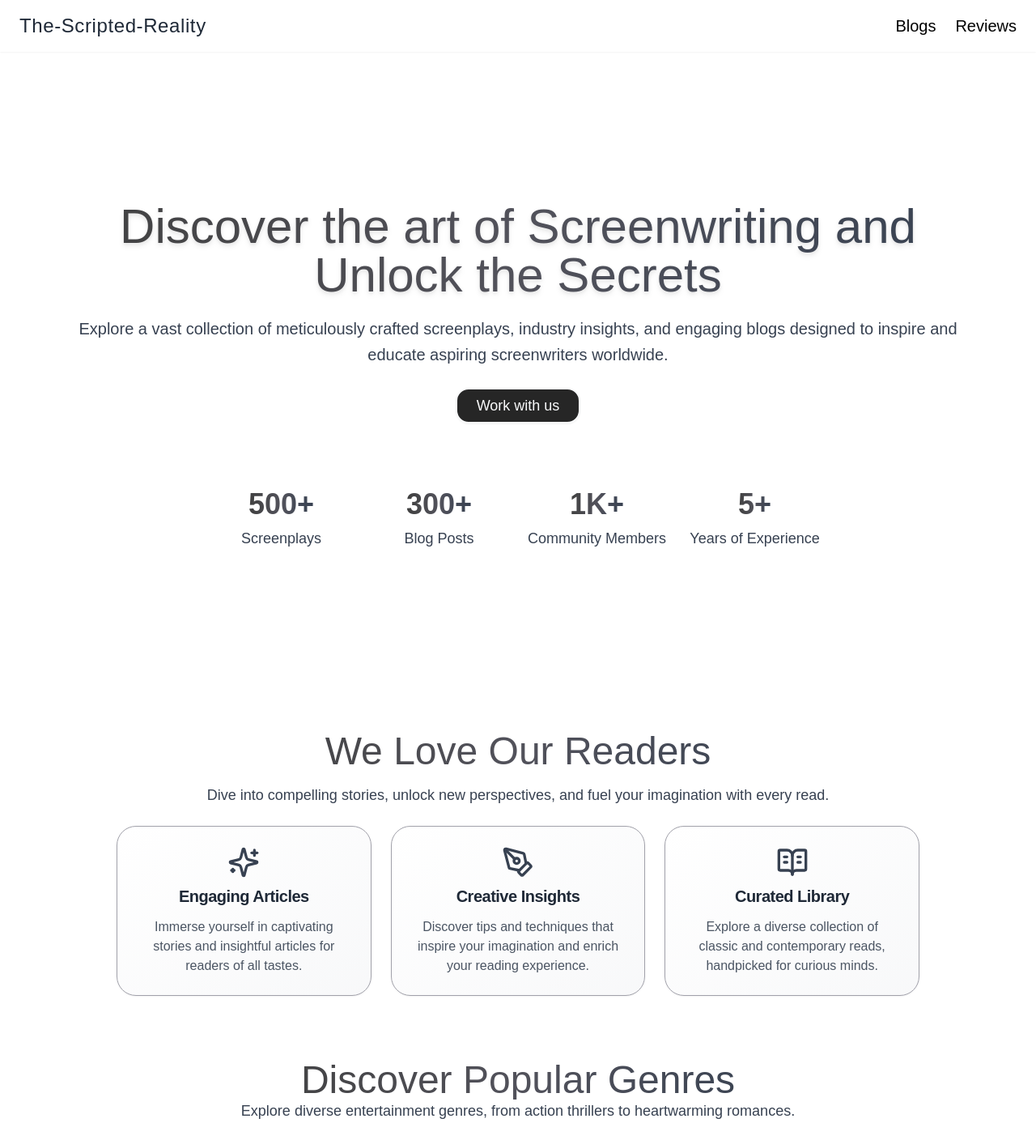
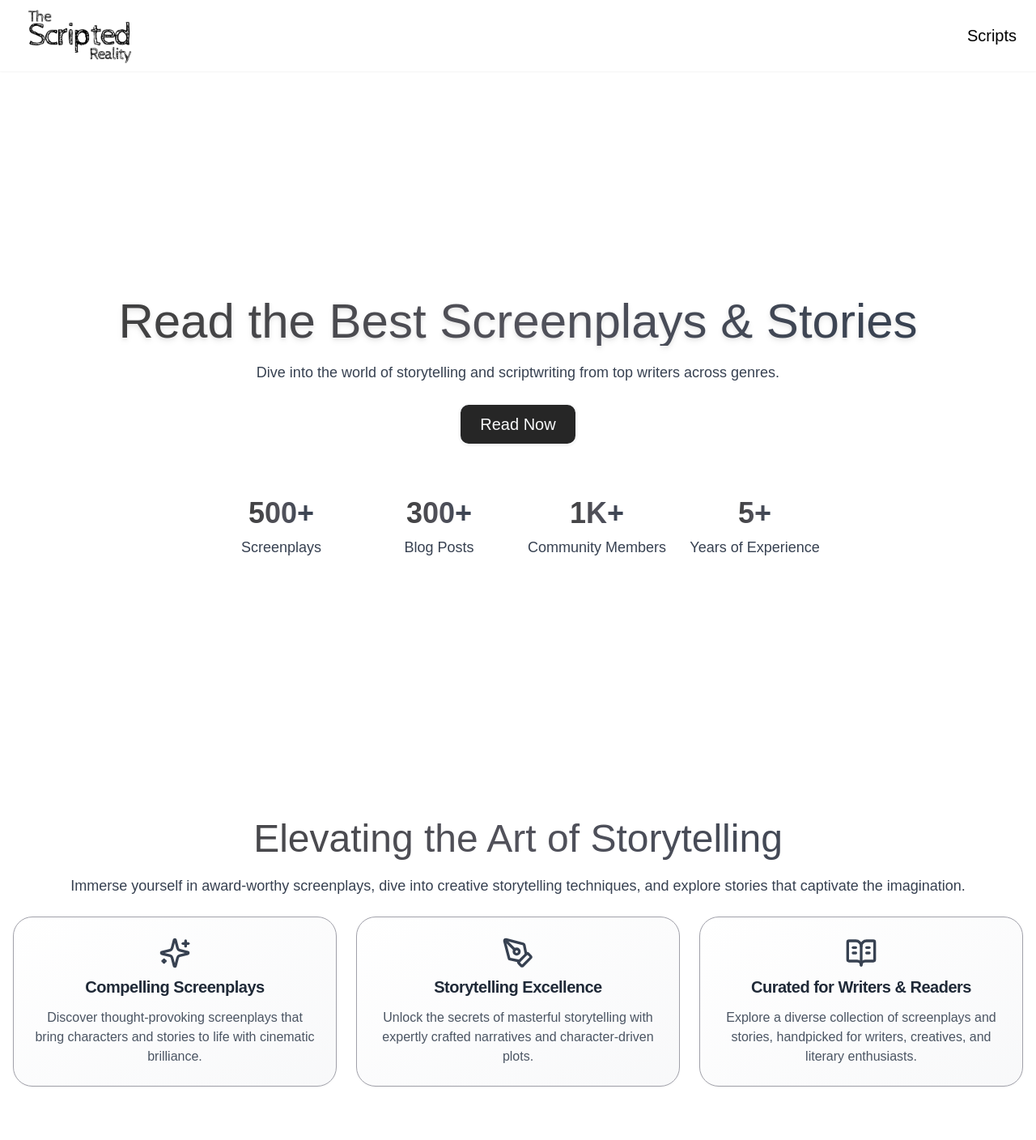
Before and after one commit to RRAJ644/the-scripted-reality, a Next.js app: page / in a window 1280 px wide. Shown: the top 1408 px of the page at 81% size. Built offline with nearby package versions, Linux system fonts and the light colour scheme.

Commit message:
Landing page fixes

```diff
--- a/app/(app)/layout.tsx
+++ b/app/(app)/layout.tsx
@@ -33,7 +33,7 @@ export default function RootLayout({
           className={`${geistSans.variable} ${geistMono.variable} antialiased text-neutral-800-700 dark:text-zinc-200`}
         >
           <Navbar />
-          <main className='min-h-screen'>{children}</main>
+          <main className='min-h-screen overflow-hidden'>{children}</main>
           <Footer />
         </body>
       </html>
--- a/app/(auth)/sign-in/page.tsx
+++ b/app/(auth)/sign-in/page.tsx
@@ -103,7 +103,7 @@ const SignIn = () => {
           {error && <p className='text-red-500 text-sm text-center'>{error}</p>}
 
           {/* Submit Button */}
-          <Button type='submit' className='w-full'>
+          <Button type='submit' className='w-full' >
             Sign In
           </Button>
         </form>
--- a/components/custom/Featured.tsx
+++ b/components/custom/Featured.tsx
@@ -5,23 +5,23 @@ import { Card, CardContent, CardHeader, CardTitle } from '../ui/card'
 const features = [
   {
     icon: <Sparkles className='w-10 h-10 text-gray-700 dark:text-gray-100' />,
-    title: 'Engaging Articles',
+    title: 'Compelling Screenplays',
     description:
-      'Immerse yourself in captivating stories and insightful articles for readers of all tastes.',
+      'Discover thought-provoking screenplays that bring characters and stories to life with cinematic brilliance.',
   },
   {
     icon: <PenTool className='w-10 h-10 text-gray-700 dark:text-gray-100' />,
-    title: 'Creative Insights',
+    title: 'Storytelling Excellence',
     description:
-      'Discover tips and techniques that inspire your imagination and enrich your reading experience.',
+      'Unlock the secrets of masterful storytelling with expertly crafted narratives and character-driven plots.',
   },
   {
     icon: (
       <BookOpenText className='w-10 h-10 text-gray-700 dark:text-gray-100' />
     ),
-    title: 'Curated Library',
+    title: 'Curated for Writers & Readers',
     description:
-      'Explore a diverse collection of classic and contemporary reads, handpicked for curious minds.',
+      'Explore a diverse collection of screenplays and stories, handpicked for writers, creatives, and literary enthusiasts.',
   },
 ]
 
@@ -29,15 +29,16 @@ const Featured = () => {
   return (
     <section className='w-full flex flex-col items-center justify-center gap-y-6'>
       <div className='max-w-6xl mx-auto text-center space-y-4'>
-        <h2 className='max-sm:text-3xl md:text-3xl lg:text-5xl font-normal bg-gradient-to-r from-neutral-700 via-zinc-600 to-gray-700 text-transparent bg-clip-text'>
-          We Love Our Readers
+        <h2 className='max-sm:text-3xl md:text-3xl lg:text-5xl font-normal bg-gradient-to-r from-neutral-700 via-zinc-600 to-gray-700 text-transparent bg-clip-text py-1'>
+          Elevating the Art of Storytelling
         </h2>
         <p className='text-lg max-sm:px-8 text-gray-700 dark:text-gray-300'>
-          Dive into compelling stories, unlock new perspectives, and fuel your
-          imagination with every read.
+          Immerse yourself in award-worthy screenplays, dive into creative
+          storytelling techniques, and explore stories that captivate the
+          imagination.
         </p>
       </div>
-      <div className='grid grid-cols-1 sm:grid-cols-2 lg:grid-cols-3 gap-6 px-4 w-full max-w-5xl max-lg:px-10'>
+      <div className='grid grid-cols-1 sm:grid-cols-2 lg:grid-cols-3 gap-6 px-4 w-full max-w-7xl max-lg:px-10'>
         {features.map((feature, index) => (
           <Card
             key={index}
@@ -47,7 +48,7 @@ const Featured = () => {
               {feature.icon}
             </CardHeader>
             <CardContent className='text-center'>
-              <CardTitle  className='mb-3 text-xl font-semibold text-gray-800 dark:text-gray-100'>
+              <CardTitle className='mb-3 text-xl font-semibold text-gray-800 dark:text-gray-100'>
                 {feature.title}
               </CardTitle>
               <p className='text-gray-600 dark:text-gray-400'>
--- a/components/custom/Footer.tsx
+++ b/components/custom/Footer.tsx
@@ -1,9 +1,9 @@
 import { ArrowRight } from 'lucide-react'
+import Image from 'next/image'
 import Link from 'next/link'
 import { FaTwitter, FaLinkedin, FaFacebook, FaEnvelope } from 'react-icons/fa'
 
 const footerConfig = {
-  companyName: 'The Scripted Reality',
   year: new Date().getFullYear(),
   tagline: 'Your Gateway to Engaging Screenwriting & Digital Storytelling',
   socialLinks: [
@@ -30,15 +30,22 @@ const footerConfig = {
 const Footer = () => {
   return (
     <footer className='relative overflow-hidden bg-neutral-50 flex flex-col items-center justify-center mt-10'>
-      <div className='grid grid-cols-1 lg:grid-cols-3 gap-6 w-full max-w-7xl max-lg:place-items-center py-8'>
+      <div className='grid grid-cols-1 lg:grid-cols-2 gap-6 w-full max-w-7xl max-lg:place-items-center py-8'>
         <div className='flex flex-col items-start w-full max-lg:items-center gap-y-2'>
-          <h3 className='text-xl font-semibold text-neutral-900'>
-            {footerConfig.companyName}
-          </h3>
+          <Link href={'/'}>
+            <Image
+              src={'/logo.webp'}
+              alt='Logo'
+              width={150}
+              height={150}
+              className='border-2'
+            />
+          </Link>
+
           <p className='text-sm text-neutral-700'>{footerConfig.tagline}</p>
         </div>
 
-        <div className='flex flex-col items-center w-full max-lg:items-center gap-y-2'>
+        {/* <div className='flex flex-col items-center w-full max-lg:items-center gap-y-2'>
           <h4 className='text-sm font-bold uppercase text-neutral-900'>
             About Company
           </h4>
@@ -56,11 +63,11 @@ const Footer = () => {
               </li>
             ))}
           </ul>
-        </div>
+        </div> */}
 
         <div className='flex flex-col items-center gap-y-2 w-full max-lg:items-center'>
           <h4 className='text-sm font-bold uppercase text-neutral-900'>
-            Let's Connect
+            Contact Us
           </h4>
           <div className='flex space-x-4'>
             {footerConfig.socialLinks.map((link) => {
@@ -73,7 +80,7 @@ const Footer = () => {
                   rel='noopener noreferrer'
                   className='group rounded-full border border-neutral-300 p-2 hover:border-neutral-900 hover:bg-neutral-900'
                   aria-label={`Follow us on ${link.name}`}
-                  title={`Follow ${footerConfig.companyName} on ${link.name}`}
+                  title={`Follow on ${link.name}`}
                 >
                   <Icon className='h-5 w-5 text-neutral-600 transition-colors duration-200 group-hover:text-white' />
                 </Link>
@@ -89,7 +96,7 @@ const Footer = () => {
 
       <div className='w-full flex flex-col md:flex-row items-center justify-center border-t border-neutral-200 py-4'>
         <p className='text-sm text-neutral-600'>
-          &copy; {footerConfig.year} {footerConfig.companyName}. All rights
+          &copy; {footerConfig.year}. All rights
           reserved.
         </p>
       </div>
--- a/components/custom/Genres.tsx
+++ b/components/custom/Genres.tsx
@@ -170,13 +170,14 @@ const Genres = () => {
 
   return (
     <section className='w-full flex flex-col items-center justify-center gap-y-6 py-10'>
-      <div className='max-w-6xl mx-auto text-center px-4'>
-        <h2 className='max-sm:text-3xl md:text-3xl lg:text-5xl font-normal bg-gradient-to-r from-neutral-700 via-zinc-600 to-gray-700 text-transparent bg-clip-text'>
-          Discover Popular Genres
+      <div className='max-w-6xl mx-auto text-center space-y-4'>
+        <h2 className='max-sm:text-3xl md:text-3xl lg:text-5xl font-normal bg-gradient-to-r from-neutral-700 via-zinc-600 to-gray-700 text-transparent bg-clip-text py-1'>
+          Elevating the Art of Storytelling
         </h2>
-        <p className='text-lg text-gray-700 dark:text-gray-300'>
-          Explore diverse entertainment genres, from action thrillers to
-          heartwarming romances.
+        <p className='text-lg max-sm:px-8 text-gray-700 dark:text-gray-300'>
+          Immerse yourself in award-worthy screenplays, dive into creative
+          storytelling techniques, and explore stories that captivate the
+          imagination.
         </p>
       </div>
 
--- a/components/custom/Hero.tsx
+++ b/components/custom/Hero.tsx
@@ -1,26 +1,26 @@
 import Link from 'next/link'
 import { Button } from '../ui/button'
 import Stats from './Stats'
+import Image from 'next/image'
 
 const Hero = () => {
   return (
-    <section className='flex flex-col items-center justify-center md:px-12 text-center gap-y-20 w-full min-h-screen'>
-      <div className='max-w-6xl mx-auto'>
-        <h1 className='max-sm:px-3 max-sm:text-2xl md:text-4xl lg:text-6xl bg-gradient-to-r from-neutral-700 via-zinc-600 to-gray-700 text-transparent bg-clip-text drop-shadow-md'>
-          Discover the art of Screenwriting and Unlock the Secrets
+    <section className='flex flex-col items-center justify-center md:px-12 text-center gap-y-16 w-full md:h-[55rem] max-sm:h-[45rem]'>
+      <div className='max-w-6xl mx-auto flex flex-col items-center justify-center'>
+        <h1 className='max-sm:text-3xl sm:text-4xl md:text-5xl lg:text-6xl bg-gradient-to-r from-neutral-700 via-zinc-600 to-gray-700 text-transparent bg-clip-text drop-shadow-md'>
+          Read the Best Screenplays & Stories
         </h1>
-        <p className='mt-5 text-xl max-sm:text-lg text-gray-700 dark:text-gray-300 leading-relaxed max-sm:px-5'>
-          Explore a vast collection of meticulously crafted screenplays,
-          industry insights, and engaging blogs designed to inspire and educate
-          aspiring screenwriters worldwide.
+        <p className='mt-5 max-w-4xl text-lg max-sm:text-base sm:leading-normal text-gray-700 dark:text-gray-300 leading-relaxed'>
+          Dive into the world of storytelling and scriptwriting from top writers
+          across genres.
         </p>
         <div className='mt-6 space-x-4'>
-          <Link href='/work'>
+          <Link href='/scripts'>
             <Button
               variant='outline'
-              className='px-6 py-5 text-lg rounded-2xl text-gray-50 bg-neutral-800 border-2 hover:bg-neutral-800 hover:text-gray-50'
+              className='px-6 py-6 text-xl rounded-xl text-gray-50 bg-neutral-800 border-2 hover:bg-neutral-800 hover:text-gray-50'
             >
-              Work with us
+              Read Now
             </Button>
           </Link>
         </div>
--- a/components/custom/MediaPartners.tsx
+++ b/components/custom/MediaPartners.tsx
@@ -1,3 +1,4 @@
+import Link from 'next/link'
 import { Button } from '../ui/button'
 
 const MediaPartners = () => {
@@ -13,12 +14,14 @@ const MediaPartners = () => {
           digital media to help your brand stand out and drive results.
         </p>
 
+        <Link href={process.env.NEXT_MEETING!} target='_blank'>
           <Button
             variant='outline'
             className='px-6 py-5 text-lg border-2 border-neutral-600 text-neutral-200 shadow-md rounded-3xl bg-zinc-900 hover:bg-zinc-800 hover:text-white transition-colors duration-300'
           >
             Let&apos;s connect
           </Button>
+        </Link>
 
         <div className='absolute top-0 left-0 w-20 h-20 bg-white opacity-10 blur-xl rounded-full animate-pulse'></div>
         <div className='absolute bottom-0 right-0 w-20 h-20 bg-zinc-400 opacity-10 blur-xl rounded-full animate-pulse'></div>
--- a/components/custom/Navbar.tsx
+++ b/components/custom/Navbar.tsx
@@ -10,16 +10,17 @@ import {
 import { Menu, X } from 'lucide-react'
 import Link from 'next/link'
 import { Button } from '../ui/button'
+import Image from 'next/image'
 
 const Navbar = () => {
   const [open, setOpen] = useState(false)
 
   const navLinks = [
-    // { name: 'Scripts', href: '/scripts' },
+    { name: 'Scripts', href: '/scripts' },
     // { name: 'Voice Scripts', href: '/voice-scripts' },
 
-    { name: 'Blogs', href: '/blogs' },
-    { name: 'Reviews', href: '/reviews' },
+    // { name: 'Blogs', href: '/blogs' },
+    // { name: 'Reviews', href: '/reviews' },
 
     // { name: 'About', href: '/about' },
     // { name: 'Our Work', href: '/work' },
@@ -28,13 +29,16 @@ const Navbar = () => {
   ]
 
   return (
-    <nav className='w-full top-0 z-50 shadow-sm text-xl bg-white dark:bg-gray-900'>
+    <nav className='w-full py-3 top-0 z-50 shadow-sm text-xl bg-white dark:bg-gray-900'>
       <div className='max-w-7xl mx-auto px-6 flex justify-between items-center h-16'>
-        <Link
-          href={'/'}
-          className='text-2xl font-normal cursor-pointer tracking-wide text-gray-800 dark:text-white'
-        >
-          The-Scripted-Reality
+        <Link href={'/'}>
+          <Image
+            src={'/logo.webp'}
+            alt='Logo'
+            width={150}
+            height={150}
+            className='border-2'
+          />
         </Link>
 
         <ul className='hidden md:flex space-x-6 justify-center items-center'>
--- a/components/custom/TrendingStories.tsx
+++ b/components/custom/TrendingStories.tsx
@@ -41,9 +41,12 @@ const TrendingStories = () => {
   return (
     <section className='w-full flex flex-col items-center justify-center gap-y-6'>
       <div className='max-w-6xl mx-auto text-center space-y-4'>
-        <h2 className='max-sm:text-3xl md:text-3xl lg:text-5xl font-normal bg-gradient-to-r from-neutral-700 via-zinc-600 to-gray-700 text-transparent bg-clip-text'>
+        <h2 className='max-sm:text-3xl md:text-3xl lg:text-5xl font-normal bg-gradient-to-r from-neutral-700 via-zinc-600 to-gray-700 text-transparent bg-clip-text py-1'>
           Trending Stories
         </h2>
+        <p className='text-lg max-sm:px-8 text-gray-700 dark:text-gray-300'>
+          Read our trending words
+        </p>
       </div>
 
       {/* Story Cards */}
```
Also changed, not shown: app/(auth)/sign-up/page.tsx (+11 -3 lines), public/logo.png (added). Lines whose indentation alone changed are shown as unchanged.
